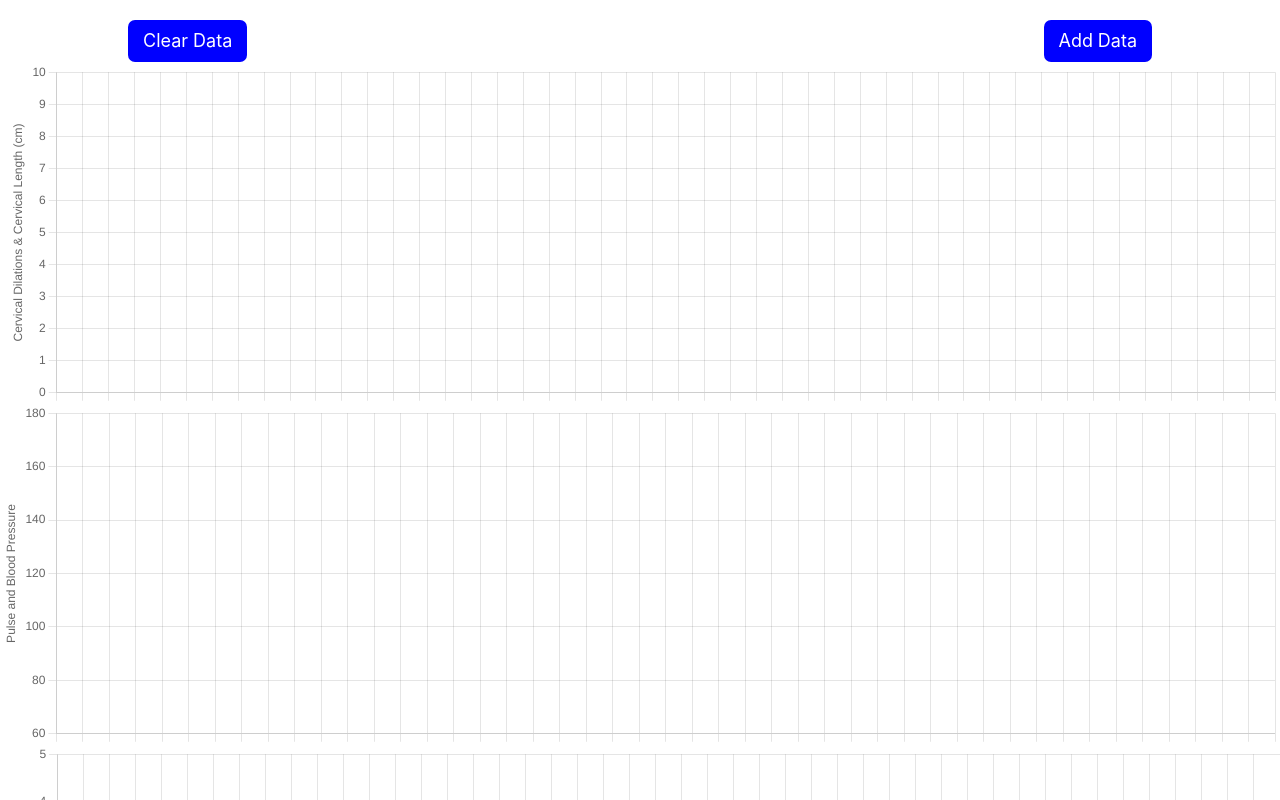
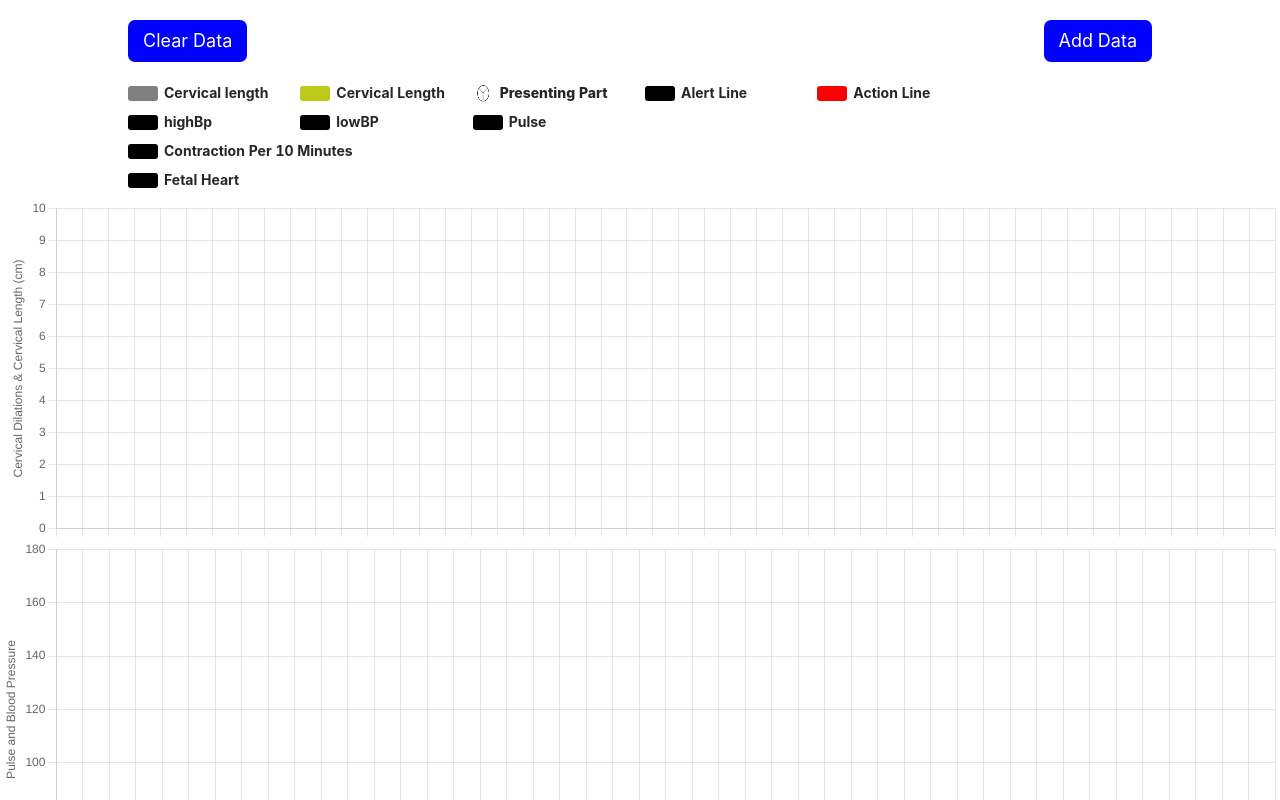
Before and after one commit to vsFrontend/React-graphs, a React (Create React App) app: page / in a window 1280 px wide. Shown: the top 800 px of the page. Built offline with nearby package versions, Linux system fonts and the light colour scheme.

Commit message:
makes custom legends

```diff
--- a/src/App.js
+++ b/src/App.js
@@ -11,7 +11,7 @@ const ChartsRecord = () => {
     window.location.reload();
   };
   return (
-    <div>
+    <div style={{ paddingBottom: '10px' }}>
       <div style={{ width: '80%', paddingTop: '20px', margin: 'auto', display: 'flex', justifyContent: 'space-between' }}>
         <button
           onClick={cleaerData}
@@ -40,7 +40,6 @@ const ChartsRecord = () => {
       </div>
       <LabourProgress />
       <PulseRate />
-      {/* <ProgressOfLabour /> */}
       <Contractions />
 
       <HeartRate />
--- a/src/components/HeartRate/index.js
+++ b/src/components/HeartRate/index.js
@@ -61,8 +61,7 @@ const HeartRate = () => {
   };
 
   return (
-    <div>
-      {/* <h2 className="heading">Fetal Conditon</h2> */}
+    <div style={{ marginBottom: '10px' }}>
       <Line options={options} data={data} height={80} />
     </div>
   );
--- a/src/components/LabourProgress/index.js
+++ b/src/components/LabourProgress/index.js
@@ -2,6 +2,8 @@ import React, { useEffect, useState } from 'react';
 import { Chart as ChartJS, CategoryScale, LinearScale, PointElement, LineElement, BarElement, Title, Tooltip, Legend } from 'chart.js';
 import { Line } from 'react-chartjs-2';
 import { positions, initialNullArray, xAxisLabels } from '../../utils/constants';
+import { LegendItem } from '../../components';
+import { Col, Row } from 'antd';
 
 ChartJS.register(CategoryScale, LinearScale, PointElement, LineElement, BarElement, Title, Tooltip, Legend);
 
@@ -61,10 +63,11 @@ const LabourProgress = () => {
 
   const options = {
     responsive: true,
+    maintainAspectRatio: true,
     layout: {
       padding: {
-          left: 7
-      }
+        left: 7,
+      },
     },
     plugins: {
       legend: {
@@ -82,16 +85,23 @@ const LabourProgress = () => {
       },
     },
     scales: {
+      offset: true,
+      alignToPixels: true,
+      maxTicksLimit: 10,
+
       x: {
         ticks: {
-          display: false
-        }
+          display: false,
+        },
+        drawTicks: true,
       },
+
       y: {
         title: {
           display: true,
           text: 'Cervical Dilations & Cervical Length (cm)',
         },
+
         min: 0,
         max: 10,
       },
@@ -165,7 +175,57 @@ const LabourProgress = () => {
   return (
     <>
       <div style={{ width: '100%', margin: 'auto' }}>
-        {/* <h2 className="heading">Progress of Labour</h2> */}
+        <div style={{ width: '80%', margin: 'auto', marginTop: 20 }}>
+          <Row gutter={[10, 20]}>
+            <Col md={4}>
+              <LegendItem title="Cervical length" color={'#808080'} />
+            </Col>
+            <Col md={4}>
+              <LegendItem title="Cervical Length" color={'#BDC918'} />
+            </Col>
+            <Col md={4}>
+              <div style={{ display: 'flex', alignItems: 'center', cursor: 'pointer' }}>
+                <img style={{ height: '20px', width: '20px', marginRight: '7px' }} src="/assets/images/positions/OA.png" />
+                <div style={{ fontWeight: '800' }}>Presenting Part</div>
+              </div>
+            </Col>
+            <Col md={4}>
+              <LegendItem title="Alert Line" color={'black'} />
+            </Col>
+            <Col md={4}>
+              <LegendItem title="Action Line" color={'red'} />
+            </Col>
+          </Row>
+          <div style={{ marginTop: '7px' }}>
+            <Row gutter={[10, 20]}>
+              <Col md={4}>
+                <LegendItem title="highBp" color={'#000'} />
+              </Col>
+              <Col md={4}>
+                <LegendItem title="lowBP" color={'#000'} />
+              </Col>
+              <Col md={4}>
+                <LegendItem title="Pulse" color={'#000'} />
+              </Col>
+            </Row>
+          </div>
+
+          <div style={{ marginTop: '7px' }}>
+            <Row gutter={[10, 20]}>
+              <Col md={8}>
+                <LegendItem title="Contraction Per 10 Minutes" color={'#000'} />
+              </Col>
+            </Row>
+          </div>
+
+          <div style={{ marginTop: '7px', marginBottom: '7px' }}>
+            <Row gutter={[10, 20]}>
+              <Col md={8}>
+                <LegendItem title="Fetal Heart" color={'#000'} />
+              </Col>
+            </Row>
+          </div>
+        </div>
         <Line options={options} data={data} height={80} />
       </div>
     </>
--- /dev/null
+++ b/src/components/LegendItem/index.js
@@ -0,0 +1,13 @@
+import React from 'react';
+import './style.css';
+
+const LegendItem = ({ title, color }) => {
+  return (
+    <div style={{ cursor: 'pointer' }} className="legend-container">
+      <div style={{ borderRadius: '3px', background: color, width: '30px', height: '15px', marginRight: '6px' }}></div>
+      <div className="legend-title">{title}</div>
+    </div>
+  );
+};
+
+export default LegendItem;
--- /dev/null
+++ b/src/components/LegendItem/style.css
@@ -0,0 +1,8 @@
+.legend-container {
+  display: flex;
+  align-items: center;
+}
+
+.legend-title {
+  font-weight: 700;
+}
--- a/src/components/PulseRate/index.js
+++ b/src/components/PulseRate/index.js
@@ -9,7 +9,6 @@ const PulseRate = () => {
   const [msBpData, setMsBpData] = useState(initialNullArray);
   const [mdBpData, setMdBpData] = useState(initialNullArray);
   const [pulseRateData, setPulseRateData] = useState(initialNullArray);
-  const [isCountArray, setCountArray] = useState(false);
   const getAllData = async () => {
     let msBpDataValue = [...msBpData];
     let mdBpDataValue = [...mdBpData];
@@ -26,12 +25,6 @@ const PulseRate = () => {
     setMsBpData(msBpDataValue);
     setMdBpData(mdBpDataValue);
     setPulseRateData(pulseRateValue);
-
-    let filteredArray = [];
-    filteredArray = msBpDataValue.filter((item) => item !== null);
-    if (filteredArray.length > 1) {
-      setCountArray(true);
-    }
   };
 
   const annotationObj = {};
@@ -65,11 +58,28 @@ const PulseRate = () => {
 
   const options = {
     responsive: true,
-    tooltips: {
-      mode: 'intersect',
+    interaction: {
+      mode: 'index',
+      intersect: false,
     },
 
     plugins: {
+      afterDraw: (chart) => {
+        var ctx = chart.chart.ctx;
+        var xAxis = chart.scales['x-axis-0'];
+        var yAxis = chart.scales['y-axis-0'];
+        xAxis.ticks.forEach((value, index) => {
+          var x = xAxis.getPixelForTick(index);
+          var yTop = yAxis.getPixelForValue(data[index]);
+          ctx.save();
+          ctx.strokeStyle = '#aaaaaa';
+          ctx.beginPath();
+          ctx.moveTo(x, yAxis.bottom);
+          ctx.lineTo(x, yTop);
+          ctx.stroke();
+          ctx.restore();
+        });
+      },
       labels: {
         display: false,
         render: 'image',
@@ -97,8 +107,8 @@ const PulseRate = () => {
     scales: {
       x: {
         ticks: {
-          display: false
-        }
+          display: false,
+        },
       },
       y: {
         title: {
@@ -122,7 +132,7 @@ const PulseRate = () => {
         backgroundColor: 'black',
         spanGaps: true,
         pointStyle: upArrowImage,
-        fill: '+1',
+        fill: true,
       },
       {
         label: 'lowBP',
--- a/src/components/index.js
+++ b/src/components/index.js
@@ -4,12 +4,6 @@ import Contractions from './Contractions';
 import PulseRate from './PulseRate';
 import DateInputs from './DateInputs';
 import InputData from './InputData';
+import LegendItem from './LegendItem';
 
-export {
-    ProgressOfLabour,
-    HeartRate,
-    Contractions,
-    PulseRate,
-    DateInputs,
-    InputData
-}
+export { ProgressOfLabour, HeartRate, Contractions, PulseRate, DateInputs, InputData, LegendItem };
```
